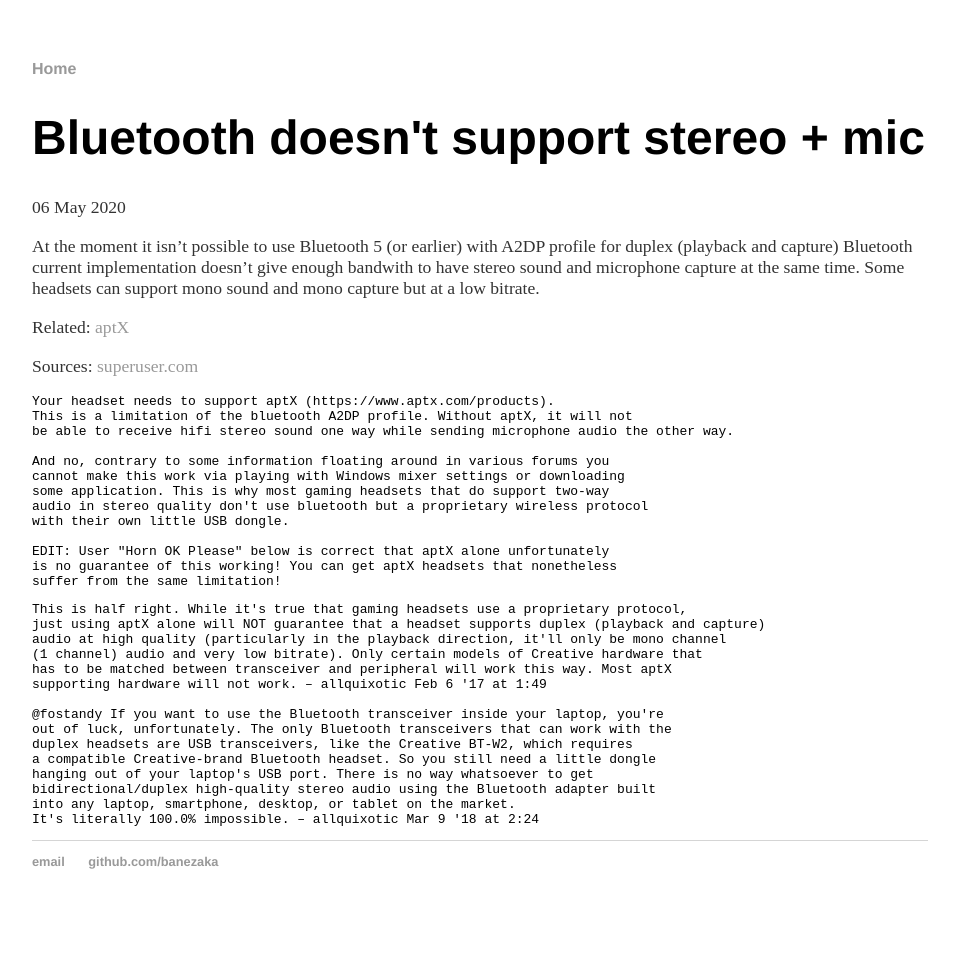
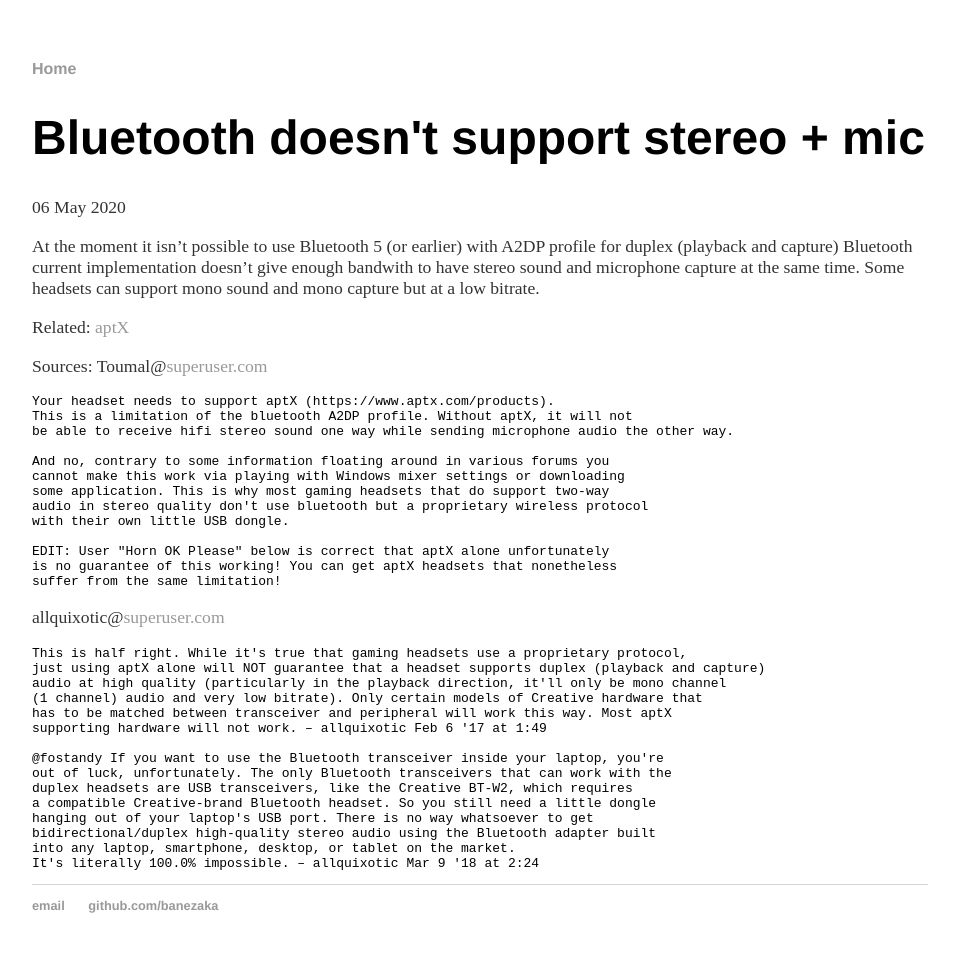
Before and after one commit to banezaka/banezaka.github.io, a Jekyll site: the page built from _posts/2020-05-06-bluetooth-duplex.md, in a window 1280 px wide. Shown: the whole page, without its empty margins (160-1119 px from the left). Built offline with Jekyll 4.4.1, drawn with Linux system fonts in a browser that asks for light colours; before the commit the page ends 929 px from its top, so only the background shows below that.

Commit message:
Update 2020-05-06-bluetooth-duplex.md

````diff
--- a/_posts/2020-05-06-bluetooth-duplex.md
+++ b/_posts/2020-05-06-bluetooth-duplex.md
@@ -11,7 +11,7 @@ Some headsets can support mono sound and mono capture but at a low bitrate.
 Related: [aptX](https://www.aptx.com/products)
 
 Sources:
-[superuser.com](https://superuser.com/questions/930251/possible-to-use-bluetooth-headset-in-stereo-mode-with-mic)
+Toumal@[superuser.com](https://superuser.com/questions/930251/possible-to-use-bluetooth-headset-in-stereo-mode-with-mic)
 ```
 Your headset needs to support aptX (https://www.aptx.com/products).
 This is a limitation of the bluetooth A2DP profile. Without aptX, it will not
@@ -28,7 +28,7 @@ is no guarantee of this working! You can get aptX headsets that nonetheless
 suffer from the same limitation!
 ```
 
-
+allquixotic@[superuser.com](https://superuser.com/questions/930251/possible-to-use-bluetooth-headset-in-stereo-mode-with-mic)
 
 ```
 This is half right. While it's true that gaming headsets use a proprietary protocol,
````
